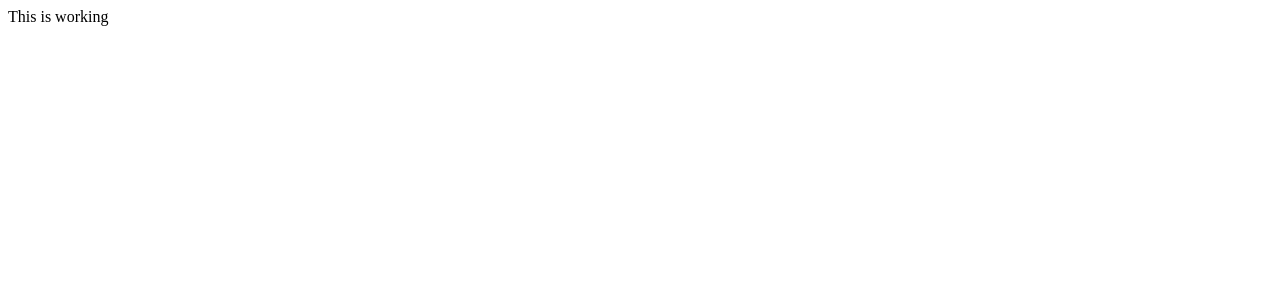
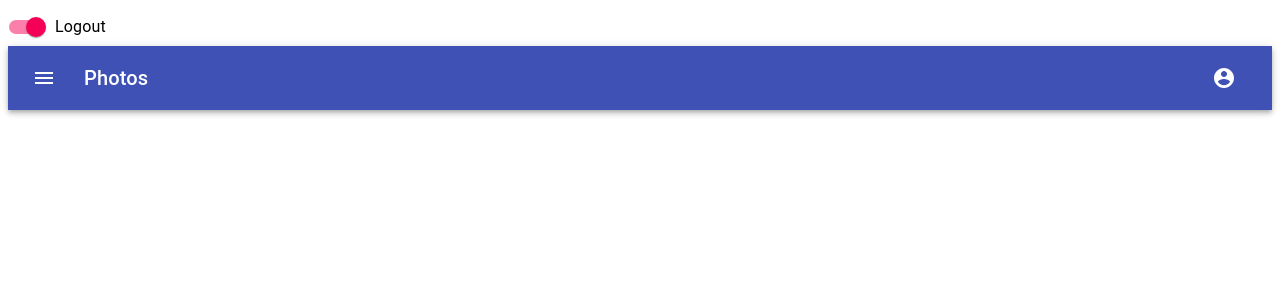
Before and after one commit to elodiebhs/Project-BlockWatchReact, a React (Create React App) app: page / in a window 1280 px wide. Shown: the top 300 px of the page. Built offline with nearby package versions, Linux system fonts and the light colour scheme.

Commit message:
install material UI and create NavBar

```diff
--- a/package.json
+++ b/package.json
@@ -3,6 +3,8 @@
   "version": "0.1.0",
   "private": true,
   "dependencies": {
+    "@material-ui/core": "^4.12.3",
+    "@material-ui/icons": "^4.11.2",
     "@testing-library/jest-dom": "^5.14.1",
     "@testing-library/react": "^11.2.7",
     "@testing-library/user-event": "^12.8.3",
--- a/src/App.js
+++ b/src/App.js
@@ -1,7 +1,9 @@
+
+import NavBar from "./Components/NavBar";
 function App() {
   return (
     <div className="App">
-     This is working
+     <NavBar/>
     </div>
   );
 }
--- a/src/Components/NavBar.js
+++ b/src/Components/NavBar.js
@@ -1,11 +1,96 @@
-import React from "react";
+import React from 'react';
+import { makeStyles } from '@material-ui/core/styles';
+import AppBar from '@material-ui/core/AppBar';
+import Toolbar from '@material-ui/core/Toolbar';
+import Typography from '@material-ui/core/Typography';
+import IconButton from '@material-ui/core/IconButton';
+import MenuIcon from '@material-ui/icons/Menu';
+import AccountCircle from '@material-ui/icons/AccountCircle';
+import Switch from '@material-ui/core/Switch';
+import FormControlLabel from '@material-ui/core/FormControlLabel';
+import FormGroup from '@material-ui/core/FormGroup';
+import MenuItem from '@material-ui/core/MenuItem';
+import Menu from '@material-ui/core/Menu';
 
-export default function SearchBar(props) {
+const useStyles = makeStyles((theme) => ({
+  root: {
+    flexGrow: 1,
+  },
+  menuButton: {
+    marginRight: theme.spacing(2),
+  },
+  title: {
+    flexGrow: 1,
+  },
+}));
 
+export default function MenuAppBar() {
+  const classes = useStyles();
+  const [auth, setAuth] = React.useState(true);
+  const [anchorEl, setAnchorEl] = React.useState(null);
+  const open = Boolean(anchorEl);
+
+  const handleChange = (event) => {
+    setAuth(event.target.checked);
+  };
+
+  const handleMenu = (event) => {
+    setAnchorEl(event.currentTarget);
+  };
+
+  const handleClose = () => {
+    setAnchorEl(null);
+  };
 
   return (
-    <section className="search">
-
-    </section>
+    <div className={classes.root}>
+      <FormGroup>
+        <FormControlLabel
+          control={<Switch checked={auth} onChange={handleChange} aria-label="login switch" />}
+          label={auth ? 'Logout' : 'Login'}
+        />
+      </FormGroup>
+      <AppBar position="static">
+        <Toolbar>
+          <IconButton edge="start" className={classes.menuButton} color="inherit" aria-label="menu">
+            <MenuIcon />
+          </IconButton>
+          <Typography variant="h6" className={classes.title}>
+            Photos
+          </Typography>
+          {auth && (
+            <div>
+              <IconButton
+                aria-label="account of current user"
+                aria-controls="menu-appbar"
+                aria-haspopup="true"
+                onClick={handleMenu}
+                color="inherit"
+              >
+                <AccountCircle />
+              </IconButton>
+              <Menu
+                id="menu-appbar"
+                anchorEl={anchorEl}
+                anchorOrigin={{
+                  vertical: 'top',
+                  horizontal: 'right',
+                }}
+                keepMounted
+                transformOrigin={{
+                  vertical: 'top',
+                  horizontal: 'right',
+                }}
+                open={open}
+                onClose={handleClose}
+              >
+                <MenuItem onClick={handleClose}>Profile</MenuItem>
+                <MenuItem onClick={handleClose}>My account</MenuItem>
+              </Menu>
+            </div>
+          )}
+        </Toolbar>
+      </AppBar>
+    </div>
   );
 }
```
Also changed, not shown: 1 other file (tests, documents, lock files or other folders).
